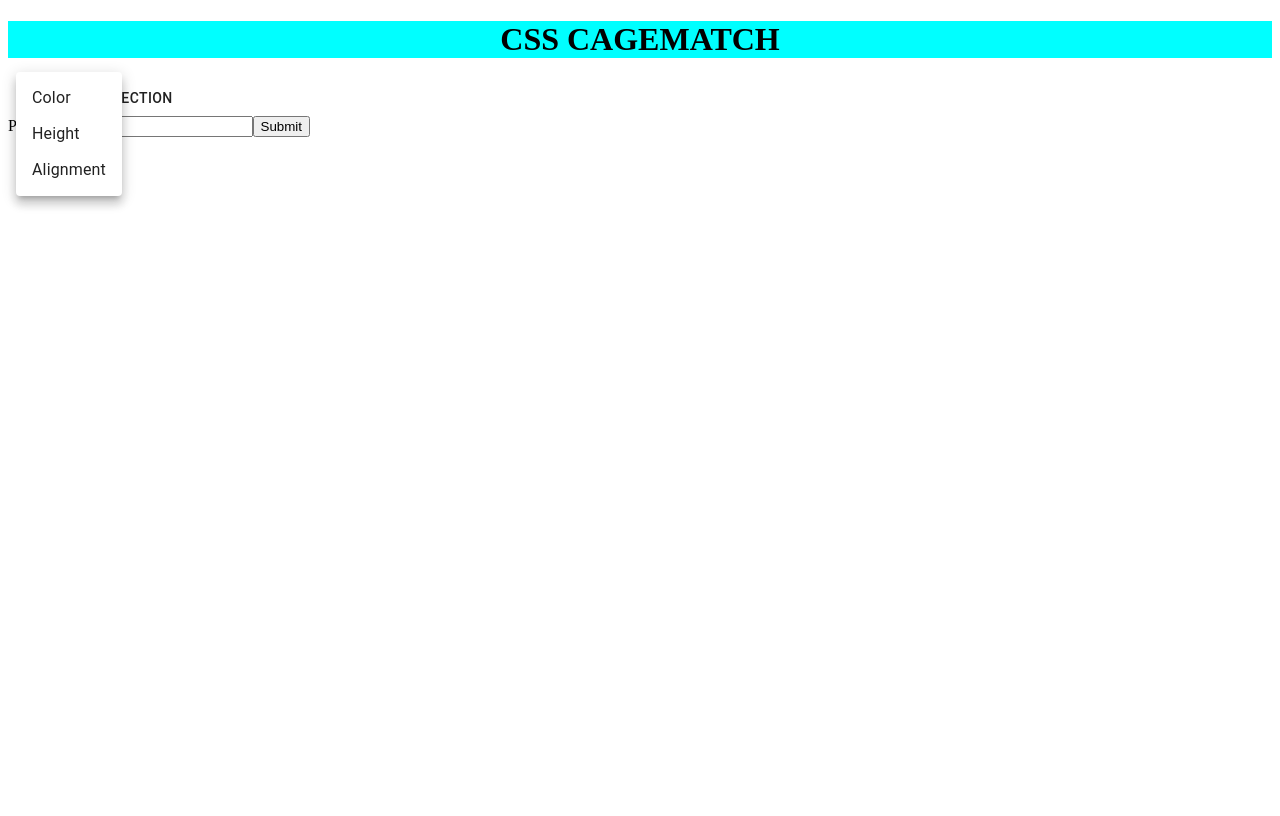
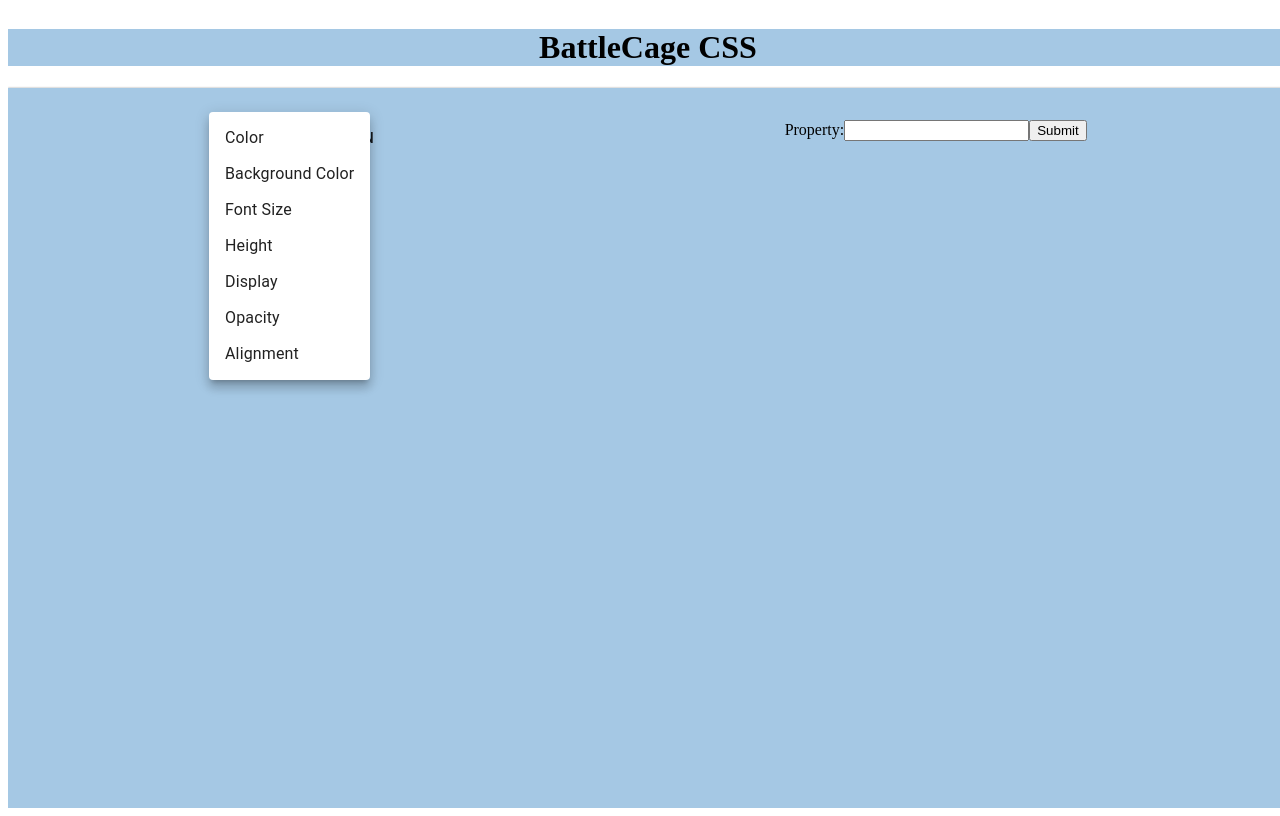
Before and after one commit to battlecagecss/battlecagecss, a React app: page / in a window 1280 px wide. Both pictures are taken after a click on the button "ATTRIBUTE SELECTION". Built offline with nearby package versions, Linux system fonts and the light colour scheme; no server answers.

Commit message:
added css

```diff
--- a/client/App.jsx
+++ b/client/App.jsx
@@ -1,5 +1,6 @@
 import React, { Component } from 'react';
 import Wrapper from './containers/MainContainer.jsx';
+// import './styles.css'
 
 class App extends Component {
   constructor(props) {
--- a/client/components/MainDisplay.jsx
+++ b/client/components/MainDisplay.jsx
@@ -24,7 +24,7 @@ const Display = (props) => {
       console.log("got new html");
       setHTML(html.html);
     });
-    let room = window.location.pathname.split("/")[2];
+    let room = window.location.pathname.split("/")[2] || 'default'
     socket.emit("joinRoom", room);
     socket.on("updatePlayerList", console.log);
     console.log("recieved html");
@@ -50,8 +50,9 @@ const Display = (props) => {
   };
 
   return (
+
     <div
-      style={{ maxHeight: "80vh", overflowY: "scroll" }}
+      style={{ maxHeight: "85vh", overflowY: "scroll", boxShadow: '2px 2px 2px 2px #888888' }}
       id="mainBox"
       onClick={handleClick}
       dangerouslySetInnerHTML={{ __html: html }}
--- a/client/components/Menu.jsx
+++ b/client/components/Menu.jsx
@@ -15,7 +15,7 @@ function SimpleMenu(props) {
 
   const handleClose = (attribute) => {
     console.log("closed");
-    props.selectAttribute(attribute);
+    if (typeof attribute === 'string')    props.selectAttribute(attribute);
     setAnchorEl(null);
   };
 
@@ -37,7 +37,11 @@ function SimpleMenu(props) {
           onClose={handleClose}
         >
           <MenuItem onClick={() => handleClose("color")}>Color</MenuItem>
+          <MenuItem onClick={() => handleClose("background-color")}>Background Color</MenuItem>
+          <MenuItem onClick={() => handleClose("font-size")}>Font Size</MenuItem>
           <MenuItem onClick={() => handleClose("height")}>Height</MenuItem>
+          <MenuItem onClick={() => handleClose("display")}>Display</MenuItem>
+          <MenuItem onClick={() => handleClose("opacity")}>Opacity</MenuItem>
           <MenuItem onClick={() => handleClose("alignment")}>
             Alignment
           </MenuItem>
--- a/client/components/NameForm.jsx
+++ b/client/components/NameForm.jsx
@@ -29,6 +29,7 @@ class NameForm extends React.Component {
     const newHTML = document.getElementById("mainBox").innerHTML;
     // setHTML(newHTML);
     this.props.socket.emit("updatePage", { html: newHTML });
+    this.setState({value: ''})
   }
 
   render() {
--- a/client/containers/DisplayContainer.jsx
+++ b/client/containers/DisplayContainer.jsx
@@ -14,7 +14,7 @@ class DisplayContainer extends Component {
 
   render() {
     return (
-      <div>
+      <div className="container">
         <MainDisplay />
       </div>
     );
--- a/client/containers/MainContainer.jsx
+++ b/client/containers/MainContainer.jsx
@@ -34,11 +34,14 @@ class MainContainer extends Component {
   render() {
     return (
       <div className="container">
-        <div className="outerBox">
-          <h1 id="header">CSS CAGEMATCH</h1>
+        <div className="outerBox" style={{display: 'flex', flexDirection: 'column', justifyContent: 'stretch', flexBasis: 'fill', height: '100vh', width: '100vw', overflow: 'hidden'}}>
+          <h1 id="header">BattleCage CSS</h1>
+
           <DisplayContainer />
+          <div style={{ backgroundColor: '#A5C8E4',paddingTop: '2rem',display: 'flex', flexDirection: 'row', justifyContent: 'space-around', alignContent: 'center', flexGrow: '2'}}>
           <Menu />
           <NameForm />
+          </div>
         </div>
       </div>
     );
--- a/client/styles.css
+++ b/client/styles.css
@@ -1,13 +1,19 @@
 #header {
-  background-color: aqua;
+  background-color: #A5C8E4;
   text-align: center;
-}
-
-.footer {
-  background-color: rgb(182, 184, 182);
+}.footer {
+  border-style: solid;
+  background-color: #A5C8E4;
 }
 
 .simple-menu{
   background-color: purple;
 
 }
+
+.outerbox {
+  box-shadow: 30px 30px 38px 30px #888888;
+  }
+#mainBox{
+  box-shadow: 30px 30px 38px 30px #888888;
+}
```
Also changed, not shown: 3 other files (tests, documents, lock files or other folders).
